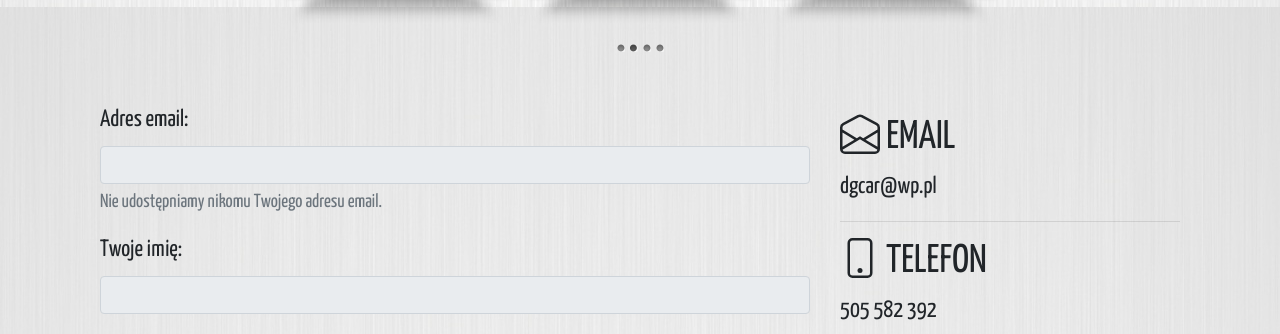
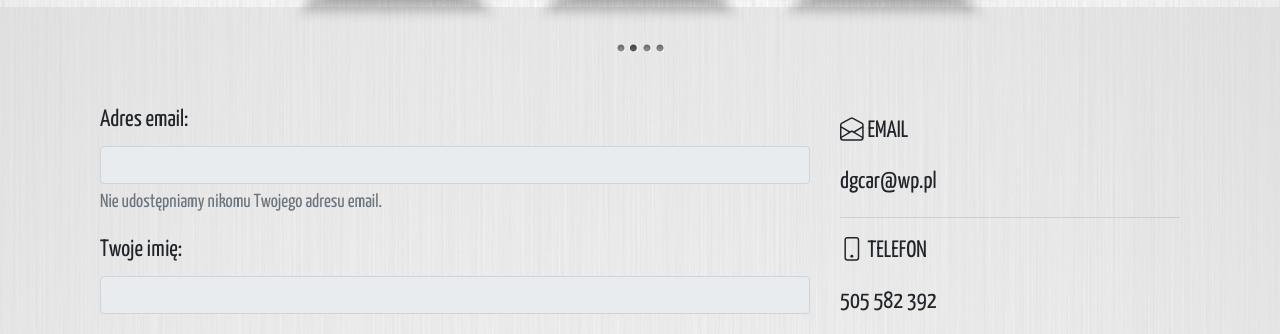
Before and after one commit to piotrowicki/laweta-ui, a Vue app: page /#/contact in a window 1280 px wide. Shown: the part 793-1127 px from the top of the page. Built offline with nearby package versions, Linux system fonts and the light colour scheme; no server answers.

Commit message:
Fix contact icon size

```diff
--- a/src/components/Contact.vue
+++ b/src/components/Contact.vue
@@ -46,10 +46,10 @@
         </b-form>
       </b-col>
       <b-col cols="12" md="4" style="margin-top: 1%;">
-        <p class="h1 mb-2"><b-icon icon="envelope-open"> </b-icon> EMAIL</p>
+        <p><b-icon icon="envelope-open"> </b-icon> EMAIL</p>
         <p>dgcar@wp.pl</p>
         <hr />
-        <p class="h1 mb-2"><b-icon icon="phone"> </b-icon> TELEFON</p>
+        <p><b-icon icon="phone"> </b-icon> TELEFON</p>
         <p>505 582 392</p>
       </b-col>
     </b-row>
```
